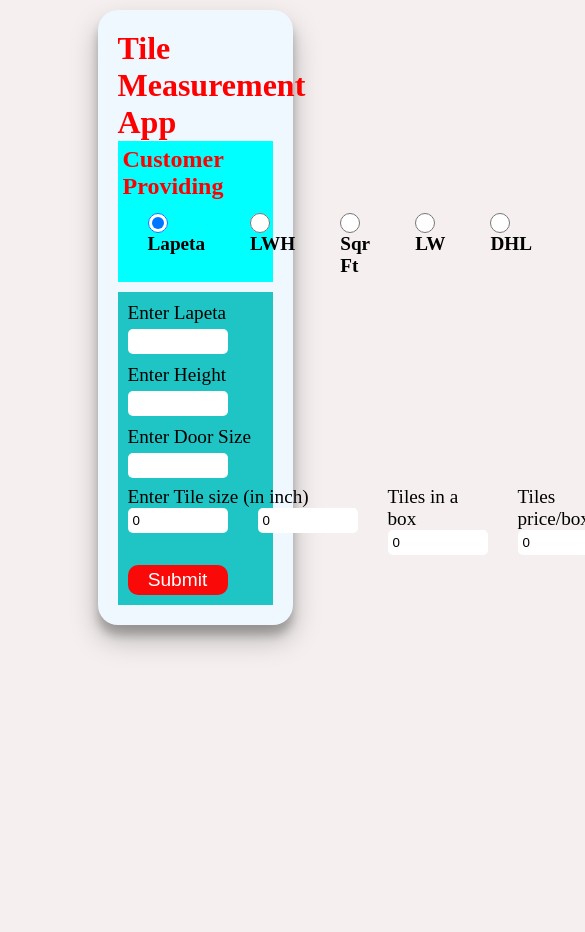
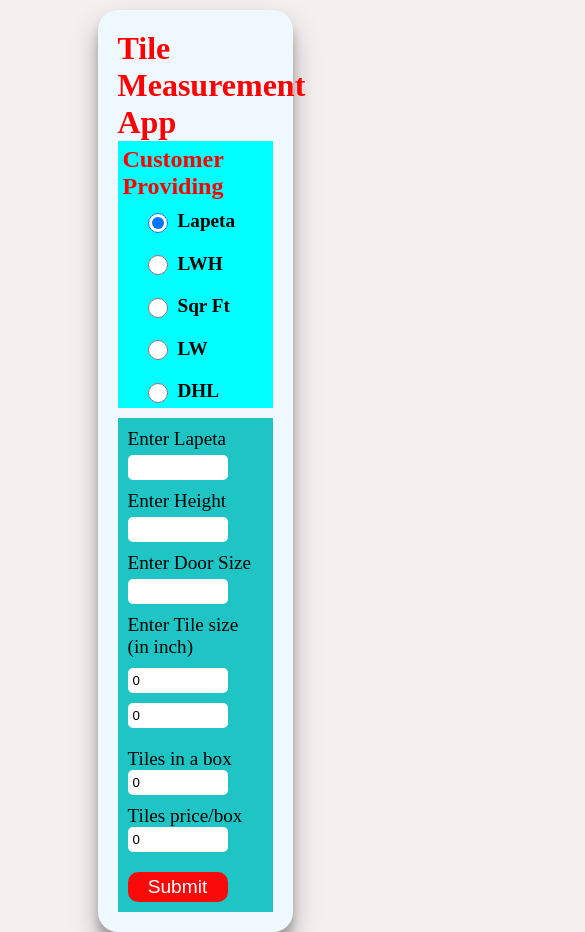
Before and after one commit to martialrahulsharma/Tiles-App, a React (Vite) app: page / in a window 390 px wide. Shown: the top 932 px of the page, 585 px wide, since content can reach past the window. Before the commit the page ends 844 px from the top, so only its background shows below. Built offline with nearby package versions, Linux system fonts and the light colour scheme.

Commit message:
mobile view
its done on my label

```diff
--- a/src/components/CostmerSizeSelector.module.css
+++ b/src/components/CostmerSizeSelector.module.css
@@ -1,6 +1,7 @@
 .costmerSize{
     display: flex;
     flex-direction: row;
+    flex-wrap: wrap;
     background-color: aqua;
     gap: 20px;
     padding: 5px;
--- a/src/components/DHL/DarkTile.module.css
+++ b/src/components/DHL/DarkTile.module.css
@@ -5,7 +5,7 @@
     margin-bottom: 10px;
     justify-content: flex-end;
 }
-/* only one element gose right and other left  */
+/* only one element gose left and other left  */
 .rowContainer div:nth-child(1){
     margin-right: auto;
 }
@@ -21,3 +21,9 @@
 label:hover, input[type='checkbox']{
     cursor: pointer;
 }
+@media screen and (max-width: 700px) {
+    .rowContainer{
+        flex-wrap: wrap;
+        row-gap: 5px;
+    }
+}
--- a/src/components/DarkHighLite.jsx
+++ b/src/components/DarkHighLite.jsx
@@ -462,7 +462,7 @@ const DarkHighLite = () => {
           <div className={classes.rowContainer}>
             <div className={classes.columnContainer}>
               <label>Enter LWH</label>
-              <div className={classes.rowContainer}>
+              <div className={classes.rowContainer }>
                 <input
                   type="number"
                   value={roomOf.lengths}
@@ -492,6 +492,7 @@ const DarkHighLite = () => {
               onChange={lwhDoorSizeHandler}
             />
           </div>
+          <div className={classes.rowContainer}>
           <TilesRelatedInput
             LWHComponent="LWHComponent"
             length={roomOf.lengths}
@@ -503,6 +504,8 @@ const DarkHighLite = () => {
             onTileInABox={tileInABoxHandler}
             onTilePricePerBox={tilePricePerBoxHandler}
           />
+
+          </div>
           <div className={classes.dhlBd}>
             <div className={classes.dhlLabel}>
               <label>DHL</label>
--- a/src/components/DarkHighLite.module.css
+++ b/src/components/DarkHighLite.module.css
@@ -42,3 +42,10 @@
     left: 20px;
     background-color: rgb(31, 197, 197);
 }
+
+@media screen and (max-width: 700px) {
+    .lwh .rowContainer{
+        flex-wrap: wrap;
+        row-gap: 5px;
+    }
+}
--- a/src/components/Lapeta.module.css
+++ b/src/components/Lapeta.module.css
@@ -54,8 +54,7 @@
         width: 100%;
     }
     .lapeta .rowContainer{
-        display: flex;
-        flex-direction: column;
+        flex-wrap: wrap;
         row-gap: 10px;
     }
 }
--- a/src/components/LengthWidth.module.css
+++ b/src/components/LengthWidth.module.css
@@ -34,3 +34,12 @@
     flex-direction: column;
     row-gap: 5px;
 }
+
+@media screen and (max-width: 700px) {
+    .lw .rowContainer{
+        flex-wrap: wrap;
+    }
+    .lw .rowContainer input{
+        margin-top: 5px;
+    }
+}
--- a/src/components/LengthWidthHeight.module.css
+++ b/src/components/LengthWidthHeight.module.css
@@ -39,3 +39,13 @@
     flex-direction: column;
     row-gap: 5px;
 }
+
+@media screen and (max-width: 700px){
+    .lwh .rowContainer{
+        /* flex-direction: row; */
+        flex-wrap: wrap;
+    }
+    .lwh .rowContainer input{
+        margin-bottom: 10px;
+    }
+}
--- a/src/components/TilesRelatedInput.module.css
+++ b/src/components/TilesRelatedInput.module.css
@@ -1,6 +1,7 @@
 .rowContainer{
     display: flex;
     flex-direction: row;
+    /* flex-wrap: wrap; */
     column-gap: 30px;
     margin-bottom: 10px;
 }
@@ -8,5 +9,15 @@
 .columnContainer{
     display: flex;
     flex-direction: column;
-    /* row-gap: 20px; */
 }
+
+@media screen and (max-width: 700px){
+    .rowContainer{
+        flex-direction: row;
+        flex-wrap: wrap;
+        margin-top: 10px;
+    }
+    .rowContainer .columnContainer input{
+        margin-bottom: 10px;
+    }
+}
```
